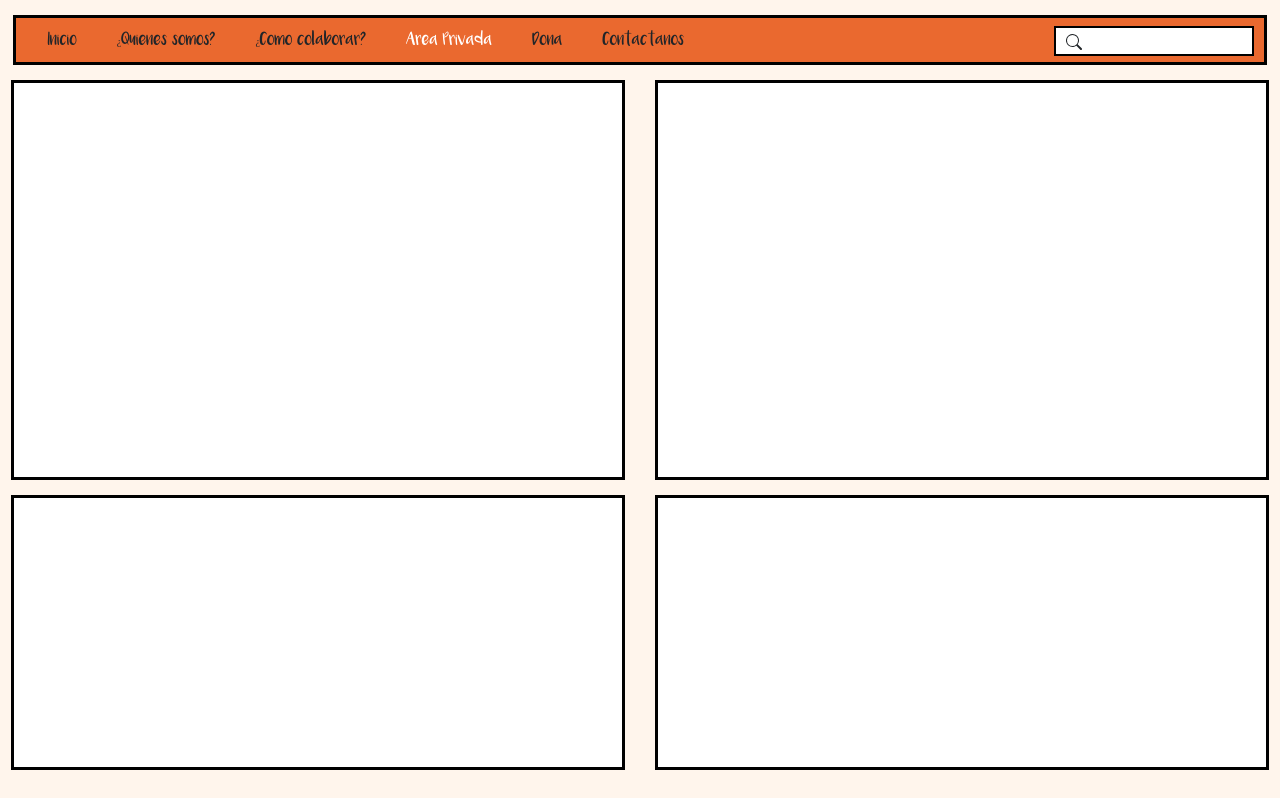
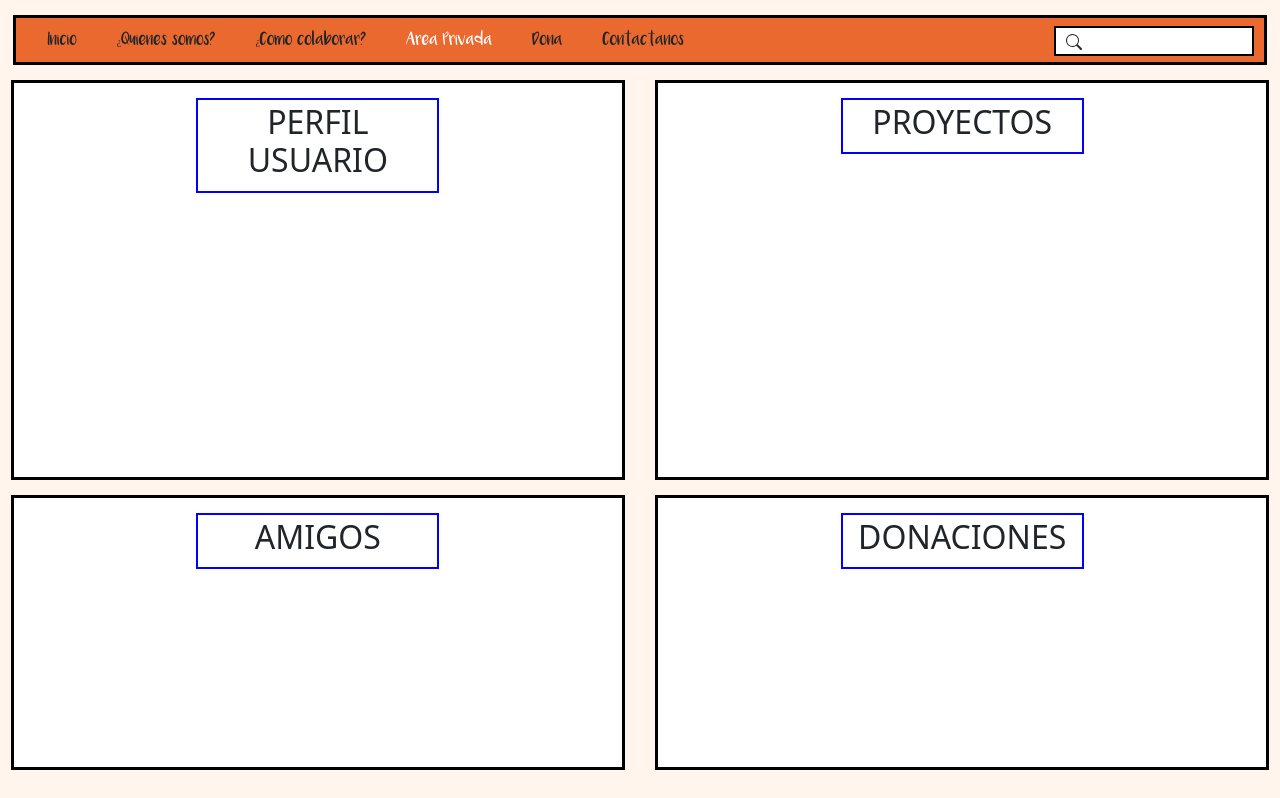
Before and after one commit to Hugo-DLHP/DisenoInterfacesPractica2HugoDeLaHoz, a plain HTML site: page index.html in a window 1280 px wide. Shown: the top 798 px of the page. Drawn offline with nearby package versions, Linux system fonts and the light colour scheme.

Commit message:
titulos de apartados añadidos

```diff
--- a/index.html
+++ b/index.html
@@ -28,12 +28,20 @@
     </div>
   </div>
   <div class="contenedor2">
-      <div class="cuadrado"></div>
-      <div class="cuadrado"></div>
+      <div class="cuadrado">
+        <div class="titulo"><h2>PERFIL USUARIO</h2></div>
+      </div>
+      <div class="cuadrado">
+        <div class="titulo"><h2>PROYECTOS</h2></div>
+      </div>
   </div>
   <div class="contenedor3">
-      <div class="cuadrado"></div>
-      <div class="cuadrado"></div>
+      <div class="cuadrado">
+        <div class="titulo"><h2>AMIGOS</h2></div>
+      </div>
+      <div class="cuadrado">
+        <div class="titulo"><h2>DONACIONES</h2></div>
+      </div>
   </div>
   <div class="contenedor4">
     <div class="cuadrado">
--- a/style.css
+++ b/style.css
@@ -99,3 +99,16 @@ svg {
     border: black solid 3px;
     margin-top: 15px;
 }
+
+.cuadrado .titulo {
+    border: 2px blue solid;
+    background-color: white;
+    padding: 3px;
+    width: 40%;
+    margin: 15px auto;
+}
+
+.titulo h2 {
+    background-color: white;
+    text-align: center;
+}
```
